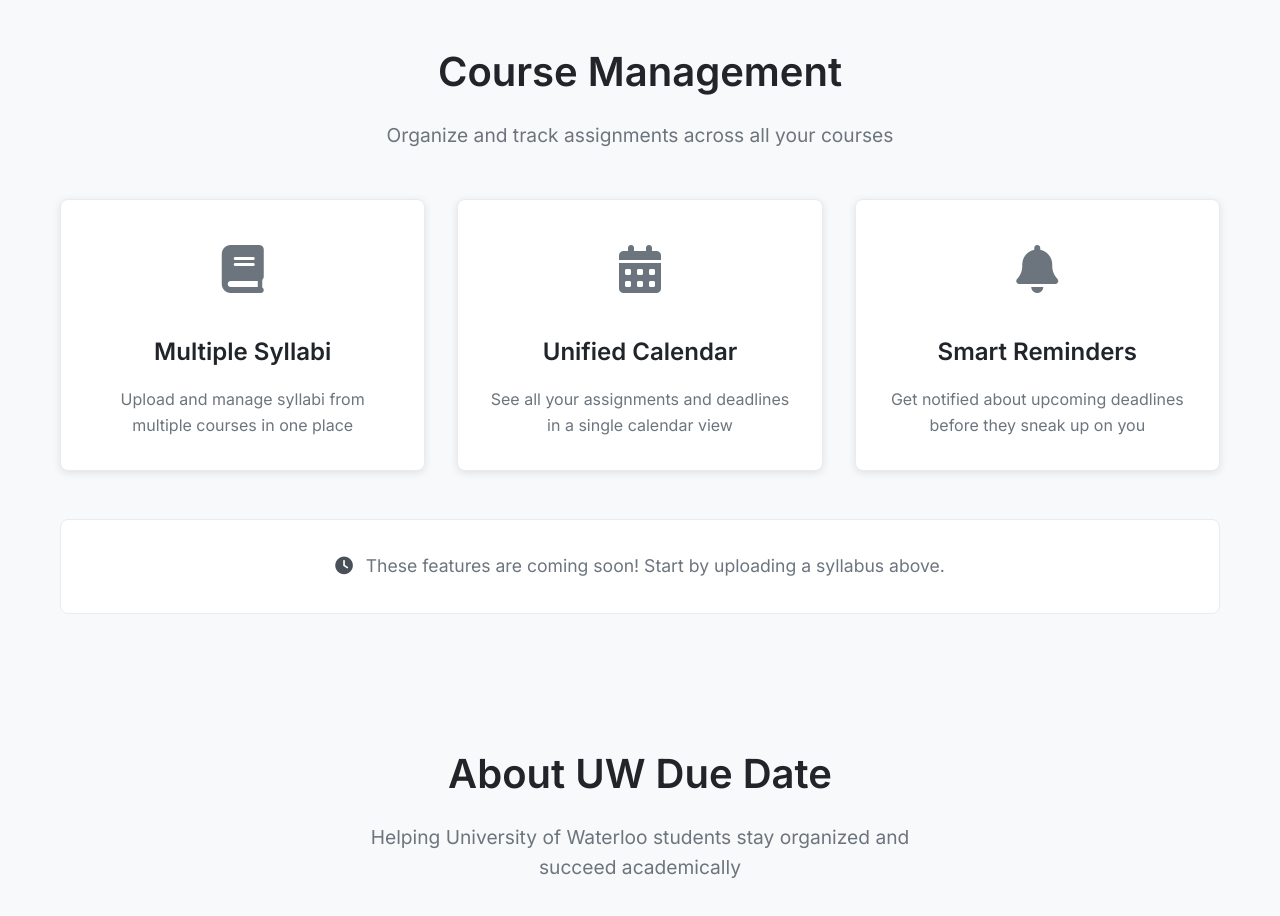
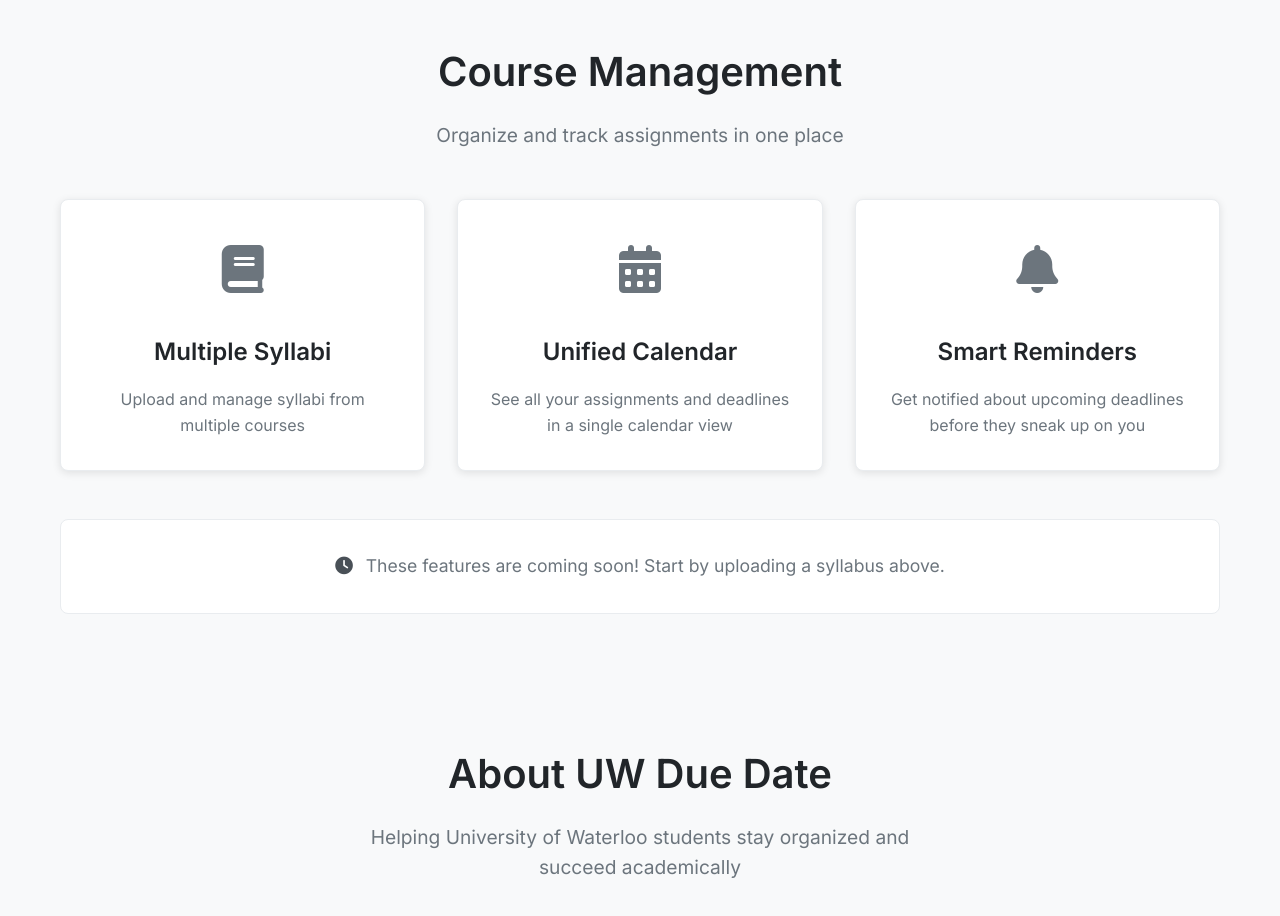
Before and after one commit to zach3141592/UW-2Do, a website built with Vite: page index.html in a window 1280 px wide. Shown: the part 1160-2076 px from the top of the page. Built offline with nearby package versions, Linux system fonts and the light colour scheme; no server answers.

Commit message:
Update index.html

```diff
--- a/index.html
+++ b/index.html
@@ -153,7 +153,7 @@
             <section id="courses" class="section courses-section">
                 <div class="section-header">
                     <h2>Course Management</h2>
-                    <p>Organize and track assignments across all your courses</p>
+                    <p>Organize and track assignments in one place</p>
                 </div>
                 <div class="feature-grid">
                     <div class="feature-card">
@@ -161,7 +161,7 @@
                             <i class="fas fa-book"></i>
                         </div>
                         <h3>Multiple Syllabi</h3>
-                        <p>Upload and manage syllabi from multiple courses in one place</p>
+                        <p>Upload and manage syllabi from multiple courses</p>
                     </div>
                     <div class="feature-card">
                         <div class="feature-icon">
```
